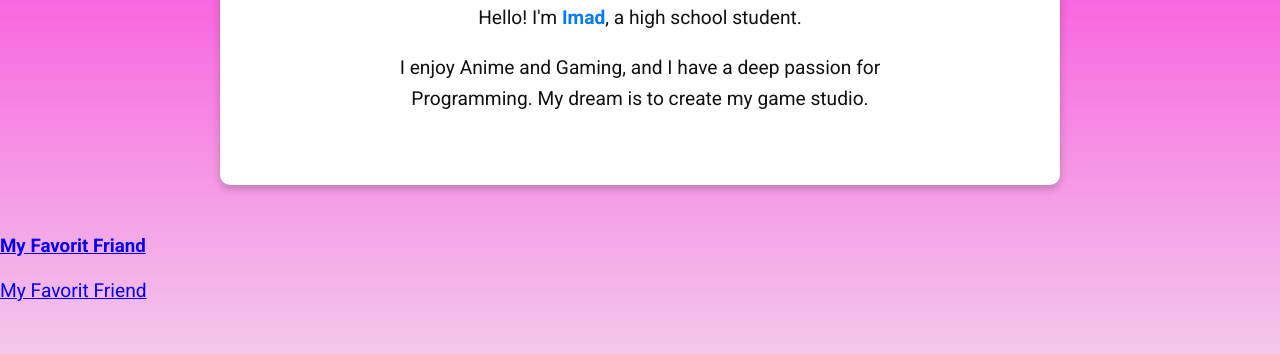
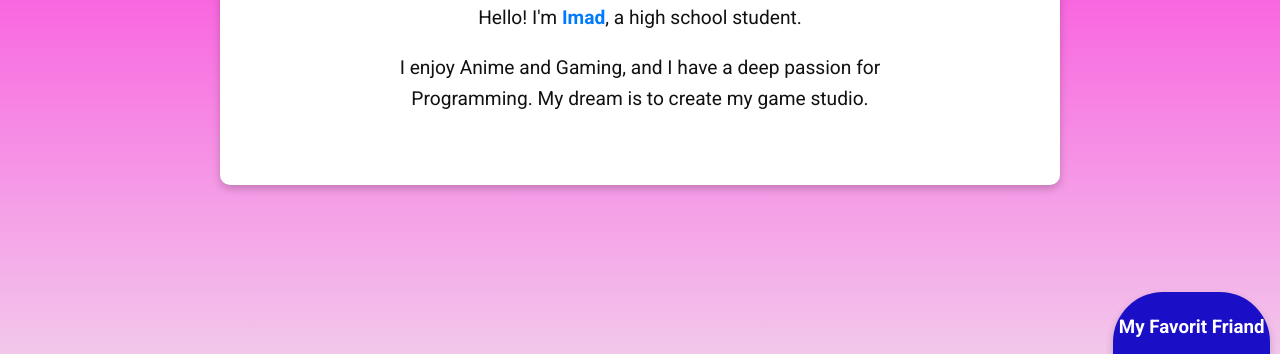
Before and after one commit to IMAD2010-DZ/HiKi._.imad, a plain HTML site: page index.html in a window 1280 px wide. Shown: the part 377-731 px from the top of the page. Drawn offline with Linux system fonts and the light colour scheme.

Commit message:
Update style.css

```diff
--- a/style.css
+++ b/style.css
@@ -200,3 +200,35 @@ p {
     font-weight: bold; /* جعل النص غامق */
     color: #000; /* تغيير لون النص */
 }
+.games .item:hover p, .anime .item:hover p {
+    font-weight: bold; /* جعل النص غامق */
+    color: #000; /* تغيير لون النص */
+}
+.friend {
+    color: white;
+    background-color: #1a0ec7;
+    padding: 5px;
+    border-radius: 50px;
+    position: fixed; /* تثبيت العنصر في مكان معين */
+    bottom: 10px; /* تحديد المسافة من أسفل */
+    right: 10px; /* تحديد المسافة من اليمين */
+    box-shadow: 0 4px 8px rgba(0, 0, 0, 0.2); /* إضافة ظل */
+    font-size: 1em; /* حجم الخط */
+    text-align: center; /* محاذاة النص في الوسط */
+    margin: 0; /* إزالة الهوامش */
+    transition: transform 0.3s ease; /* تأثير السلاسة للتكبير */
+}
+
+.friend a {
+    color: white; /* لون الرابط */
+    text-decoration: none; /* إزالة الخط السفلي */
+}
+
+.friend:hover {
+    transform: scale(1.1); /* تكبير العنصر عند hover */
+}
+
+.friend a:hover {
+    color: #ddd; /* لون الرابط عند hover */
+    text-decoration: underline; /* إضافة خط سفلي عند hover */
+}
```
